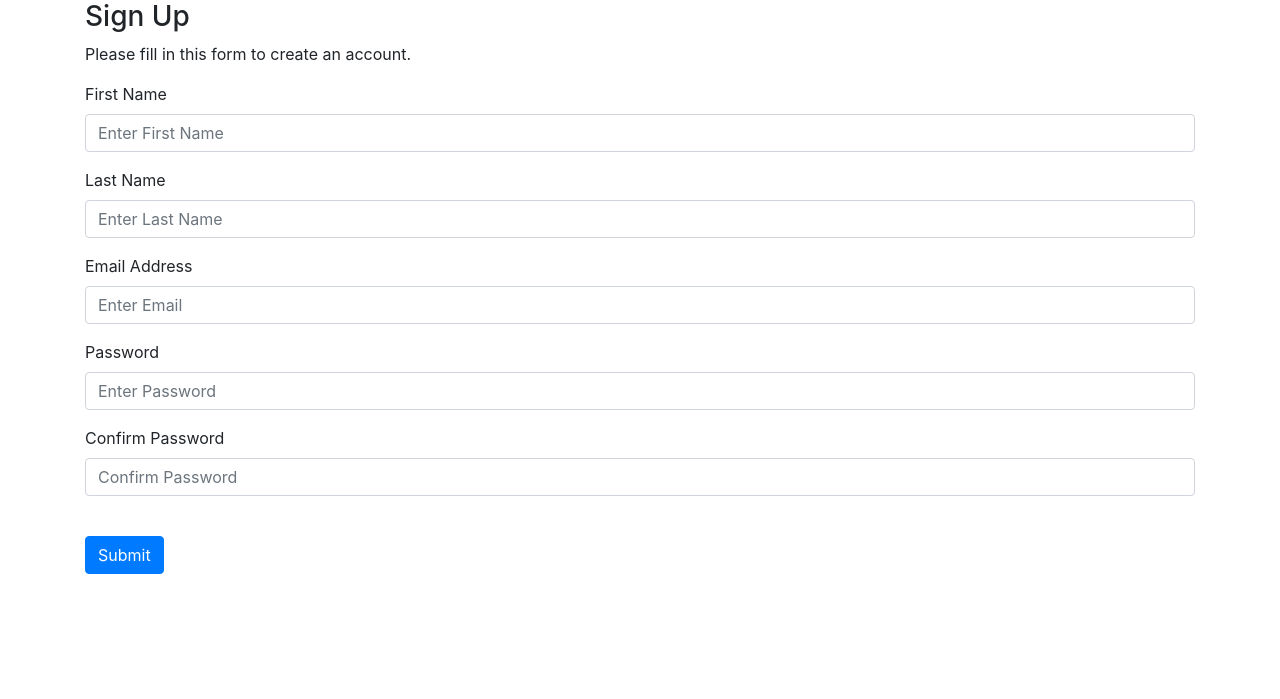
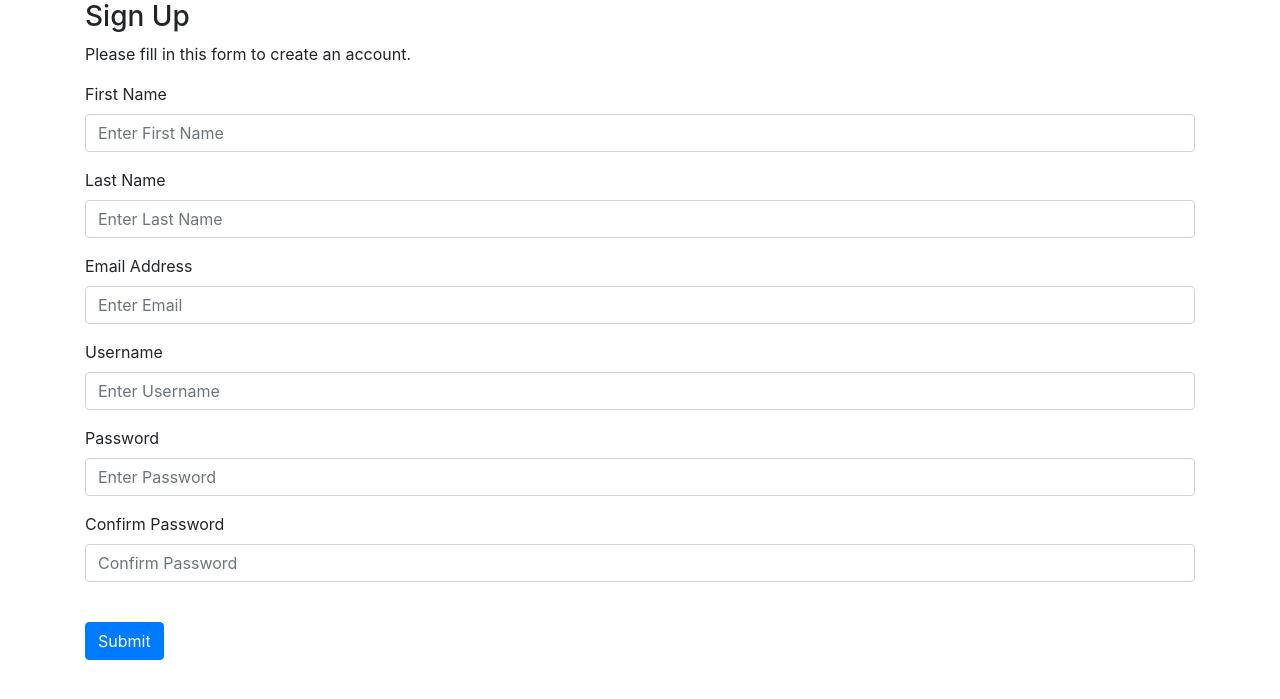
Before and after one commit to M-cloud123/Flask-Python-Sample, a Flask app: page /sign-up in a window 1280 px wide. Shown: the part 56-755 px from the top of the page. Run offline with Flask 2, Linux system fonts and the light colour scheme; some libraries are stand-ins or nearby versions.

Commit message:
Added username in sign-up page

```diff
--- a/website/templates/sign_up.html
+++ b/website/templates/sign_up.html
@@ -37,6 +37,17 @@
   </div>
 
   <div class="form-group">
+    <label for="username">Username</label>
+    <input
+      type="text"
+      class="form-control"
+      id="username"
+      name="username"
+      placeholder="Enter Username"
+    />
+  </div>
+
+  <div class="form-group">
     <label for="password">Password</label>
     <input
       type="password"
```
